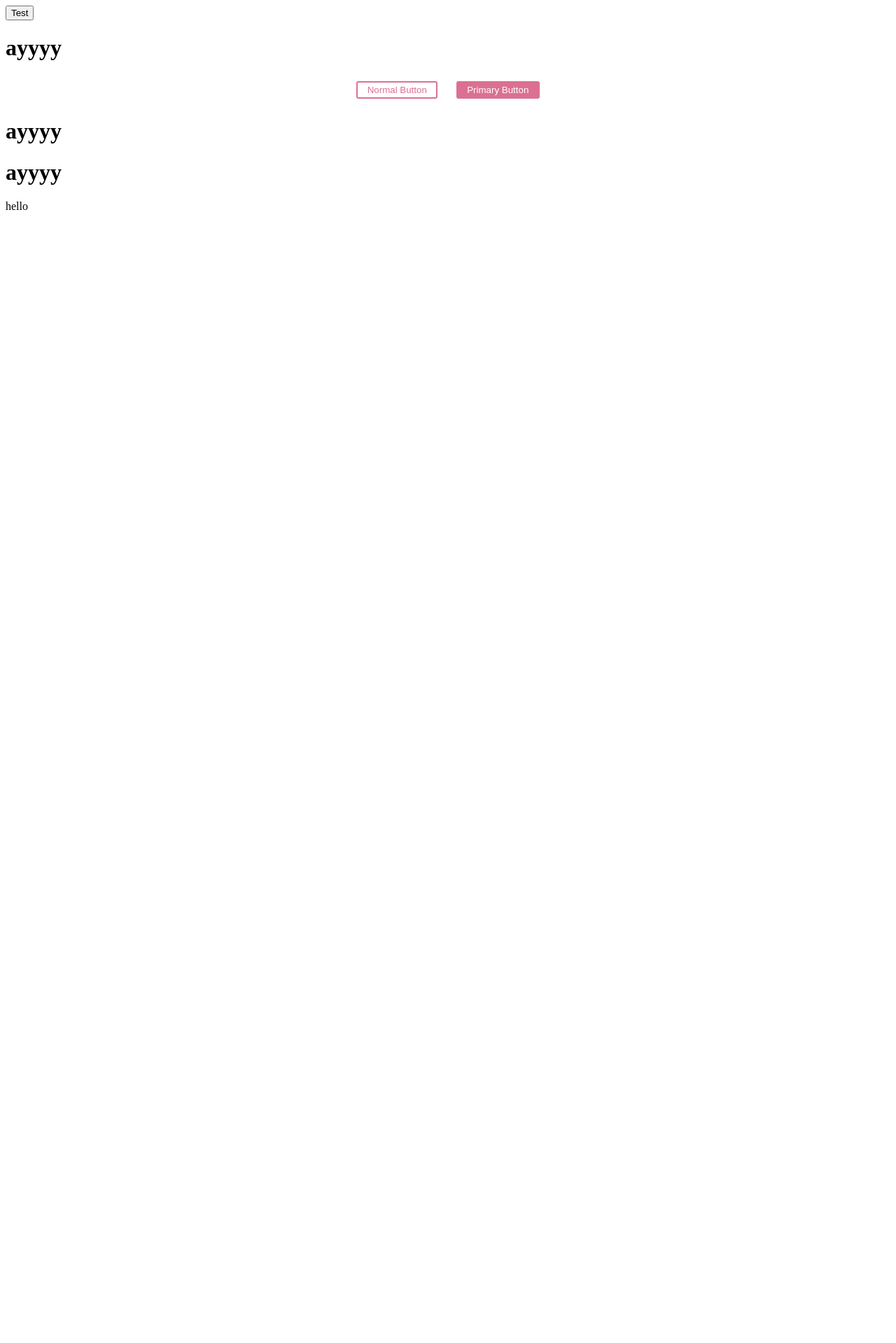
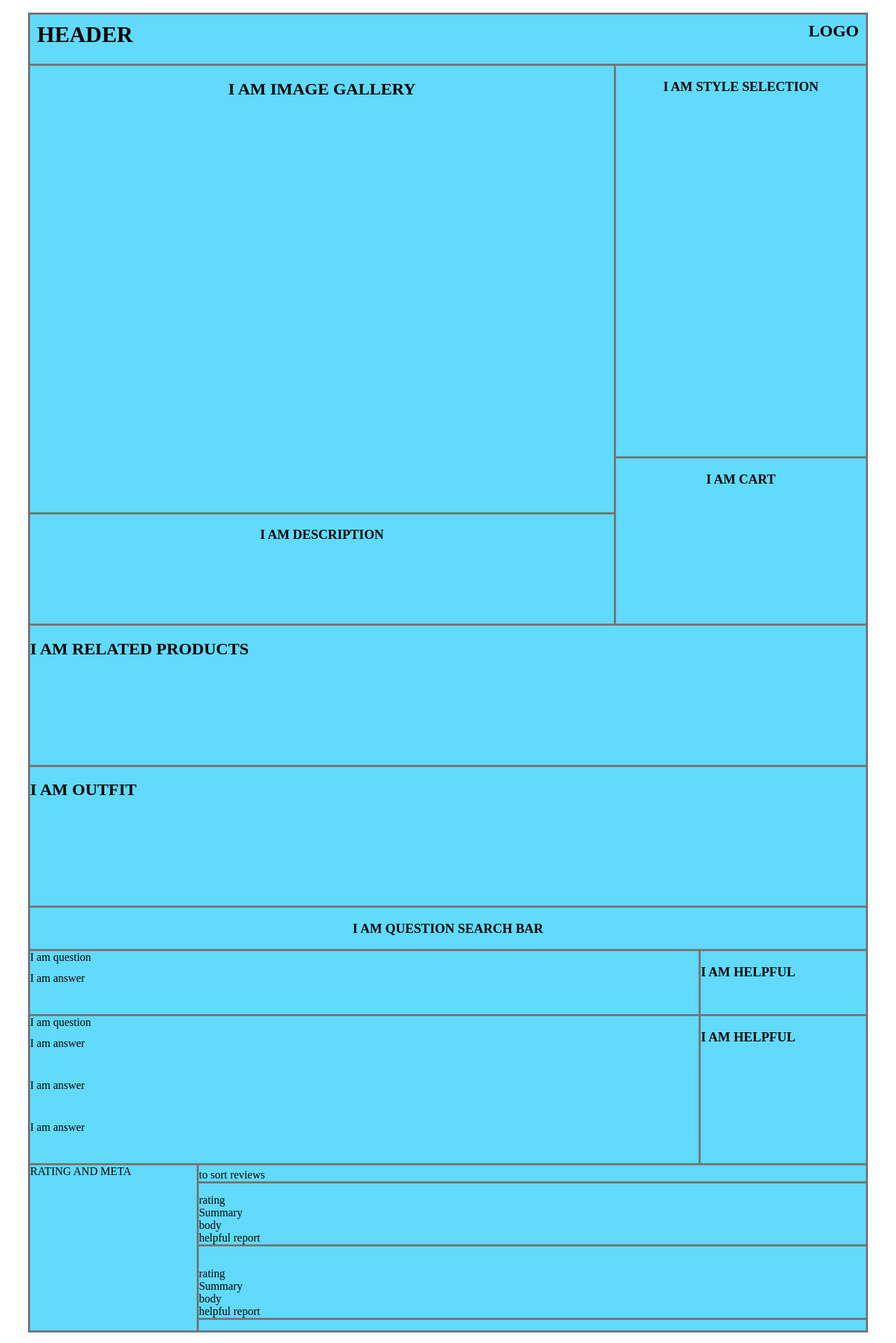
Before and after one commit to sabassegovia/SDC_Overview, a React app: page / in a window 1280 px wide. Shown: the top 1919 px of the page at 70% size. Before the commit the page ends 800 px from the top, so only its background shows below. Built offline with nearby package versions, Linux system fonts and the light colour scheme; no server answers.

Commit message:
skeleton wireframe implanted

```diff
--- a/client/src/components/Overview.jsx
+++ b/client/src/components/Overview.jsx
@@ -1,4 +1,12 @@
 import React from 'react';
+import AddToCart from './OverviewComponents/AddToCart.jsx'
+import ImageGallery from './OverviewComponents/ImageGallery.jsx'
+import ProductInformation from './OverviewComponents/ProductInformation.jsx'
+import StyleSelector from './OverviewComponents/StyleSelector.jsx'
+import axios from 'axios';
+import {Axios} from "../AxiosConfig.js"
+
+
 
 class Overview extends React.Component {
   constructor(props) {
@@ -11,9 +19,25 @@ class Overview extends React.Component {
 
   render() {
     return (
-      <h1>ayyyy</h1>
+      <div className = "product-overview-container">
+        <div className = "image-gallery-product-description">
+        <main className = "image-gallery">
+          <section><h1>I AM IMAGE GALLERY</h1></section>
+        </main>
+        <section className = "product-description"><h3>I AM DESCRIPTION</h3></section>
+          </div>
+          <aside className = "style-selection-cart">
+            <section className = "style-selection" ><h1>I AM STYLE SELECTION</h1></section>
+            <section className = "cart"><h1>I AM CART</h1></section>
+          </aside>
+      </div>
     );
   };
 }
 
 export default Overview;
+
+{/* <ImageGallery />
+        <ProductInformation />
+        <StyleSelector />
+        <AddToCart /> */}
--- /dev/null
+++ b/client/src/components/OverviewComponents/AddToCart.jsx
@@ -0,0 +1,20 @@
+import React from 'react';
+
+
+class AddToCart extends React.Component {
+  constructor(props) {
+    super(props);
+
+    this.state = {
+
+    }
+  }
+
+  render() {
+    return (
+      <h1>AddToCart</h1>
+    );
+  };
+}
+
+export default AddToCart;
--- /dev/null
+++ b/client/src/components/OverviewComponents/ImageGallery.jsx
@@ -0,0 +1,20 @@
+import React from 'react';
+
+
+class ImageGallery extends React.Component {
+  constructor(props) {
+    super(props);
+
+    this.state = {
+
+    }
+  }
+
+  render() {
+    return (
+      <h1>ImageGallery</h1>
+    );
+  };
+}
+
+export default ImageGallery;
--- /dev/null
+++ b/client/src/components/OverviewComponents/ProductInformation.jsx
@@ -0,0 +1,20 @@
+import React from 'react';
+
+
+class ProductInformation extends React.Component {
+  constructor(props) {
+    super(props);
+
+    this.state = {
+
+    }
+  }
+
+  render() {
+    return (
+      <h1>ProductInformation</h1>
+    );
+  };
+}
+
+export default ProductInformation;
--- /dev/null
+++ b/client/src/components/OverviewComponents/StyleSelector.jsx
@@ -0,0 +1,20 @@
+import React from 'react';
+
+
+class StyleSelector extends React.Component {
+  constructor(props) {
+    super(props);
+
+    this.state = {
+
+    }
+  }
+
+  render() {
+    return (
+      <h1>StyleSelector</h1>
+    );
+  };
+}
+
+export default StyleSelector;
--- a/client/src/components/QnA.jsx
+++ b/client/src/components/QnA.jsx
@@ -30,16 +30,32 @@ class QnA extends React.Component {
     }
   }
 
-
-
   render() {
     return (
       <div>
-        <Container>
-          <Button>Normal Button</Button>
-          <Button primary>Primary Button</Button>
-        </Container>
-        <h1>ayyyy</h1>
+        <section className = "qa-search-container">
+          <div className = "qa-search"><h3>I AM QUESTION SEARCH BAR</h3></div>
+          <div className = "question-answer-helpful-container">
+
+            <div className = "question-answer-container">
+              <section className = "question">I am question</section>
+              <section className = "answer">I am answer</section>
+            </div>
+            <section className = "helpful"><h3>I AM HELPFUL</h3></section>
+          </div>
+
+          <div className = "question-answer-helpful-container">
+
+            <div className = "question-answer-container">
+              <section className = "question">I am question</section>
+              <section className = "answer">I am answer</section>
+              <section className = "answer">I am answer</section>
+              <section className = "answer">I am answer</section>
+            </div>
+            <section className = "helpful"><h3>I AM HELPFUL</h3></section>
+          </div>
+
+        </section>
       </div>
     );
   };
--- a/client/src/components/Ratings.jsx
+++ b/client/src/components/Ratings.jsx
@@ -11,7 +11,31 @@ class Ratings extends React.Component {
 
   render() {
     return (
-      <h1>ayyyy</h1>
+      <section className = "ratings-reviews-container">
+
+          <section className = "ratings-meta-container">
+            <div>RATING AND META</div>
+          </section>
+
+          <div className = "reviews-container">
+            <nav className = "reviews-header">to sort reviews</nav>
+            <section className = "review-container">
+              <div>rating</div>
+              <div>Summary</div>
+              <div>body</div>
+              <div>helpful report</div>
+
+            </section>
+
+            <section className = "review-container">
+              <div>rating</div>
+              <div>Summary</div>
+              <div>body</div>
+              <div>helpful report</div>
+
+            </section>
+          </div>
+        </section>
     );
   };
 }
--- a/client/src/components/RelatedItems.jsx
+++ b/client/src/components/RelatedItems.jsx
@@ -11,7 +11,10 @@ class RelatedItems extends React.Component {
 
   render() {
     return (
-      <div>hello</div>
+      <div className = "related-products-outfits">
+          <section className = "related-products"><h1>I AM RELATED PRODUCTS</h1></section>
+          <section className = "outfits"><h1>I AM OUTFIT</h1></section>
+      </div>
     );
   };
 }
--- /dev/null
+++ b/client/src/index.css
@@ -0,0 +1,219 @@
+.App {
+  margin: 20px;
+  text-align: center;
+}
+
+.App-logo {
+  height: 40vmin;
+  pointer-events: none;
+}
+
+@media (prefers-reduced-motion: no-preference) {
+  .App-logo {
+    animation: App-logo-spin infinite 20s linear;
+  }
+}
+
+.App-header {
+
+  background-color: #282c34;
+  min-height: 100vh;
+  display: flex;
+  flex-direction: column;
+  align-items: center;
+  justify-content: center;
+  font-size: calc(10px + 2vmin);
+  color: white;
+}
+
+.App-link {
+  color: #61dafb;
+}
+
+@keyframes App-logo-spin {
+  from {
+    transform: rotate(0deg);
+  }
+  to {
+    transform: rotate(360deg);
+  }
+}
+
+.BIGCONTAINER {
+  display:flex;
+  flex-direction: row;
+  justify-content: center;
+}
+
+.container {
+  display: flex;
+  background-color: #61dafb;
+
+  flex-direction: column;
+  margin: 10px;
+  /* width: 1200px; */
+  min-width:1200px;
+  max-width:1400px;
+
+}
+
+.header {
+  display: flex;
+  border: 3px solid rgb(117, 117, 117);
+  justify-content: space-between;
+  align-content: space-around;
+  height: 70px;
+}
+.title {
+  margin: 10px
+}
+.logo {
+  margin: 10px
+}
+
+.product-overview-container {
+  display:flex;
+  flex-direction: row;
+  height: 800px;
+}
+
+.image-gallery-product-description {
+  display:flex;
+  flex-direction: column;
+  width: 70%;
+  border: 3px solid rgb(117, 117, 117);
+  border-top:none;
+}
+
+.image-gallery {
+  display:flex;
+  height: 80%;
+  justify-content: center;
+
+  border-bottom: 3px solid rgb(117, 117, 117);
+
+}
+.product-description {
+  display:flex;
+  justify-content: center;
+}
+
+
+.style-selection-cart {
+  display:flex;
+  flex-direction: column;
+  width: 30%;
+  border: 3px solid rgb(117, 117, 117);
+  border-top:none;
+  border-left:none;
+  align-items: center;
+}
+
+.style-selection {
+  display:flex;
+  flex-direction: column;
+  height: 70%;
+}
+
+
+.cart {
+  display: flex;
+  flex-direction: column;
+  width: 100%;
+  border-top: 3px solid rgb(117, 117, 117);
+  justify-content: center;
+  align-items: center;
+}
+
+
+
+.related-products-outfits {
+  display: flex;
+  flex-direction: column;
+  height: 400px;
+  border: 3px solid rgb(117, 117, 117);
+  border-top: none;
+
+
+}
+
+.related-products {
+  display: flex;
+  flex-direction: row;
+  height: 50%;
+  border-bottom: 3px solid rgb(117, 117, 117);
+}
+
+.outfits {
+  display: flex;
+  flex-direction: row;
+  height: 50%;
+}
+
+.qa-search-container {
+  display: flex;
+  flex-direction: column;
+  border: 3px solid rgb(117, 117, 117);
+  border-top:none
+}
+
+.qa-search {
+  display:flex;
+
+  justify-content: space-around;
+}
+
+.question-answer-helpful-container {
+  display: flex;
+  flex-direction: row;
+  border-top: 3px solid rgb(117, 117, 117);
+}
+
+.question-answer-container {
+  display: flex;
+  flex-direction: column;
+  width: 80%;
+  border-right: 3px solid rgb(117, 117, 117);
+}
+.question {
+  height: 30px;
+}
+.answer {
+  height: 60px;
+}
+
+.ratings-reviews-container {
+  display: flex;
+  flex-direction: row;
+  border: 3px solid rgb(117, 117, 117);
+  border-top:none;
+}
+
+.ratings-meta-container {
+  display: flex;
+  flex-direction: column;
+  width: 20%;
+  border-right: 3px solid rgb(117, 117, 117);
+
+}
+
+.reviews-container {
+  display: flex;
+  flex-direction: column;
+  width: 80%;
+}
+
+.reviews-header {
+  display: flex;
+  flex-direction: row;
+  margin-top: 5px;
+  border-bottom: 3px solid rgb(117, 117, 117);
+}
+
+.review-container {
+  display: flex;
+  flex-direction: column;
+  border-bottom: 3px solid rgb(117, 117, 117);
+  margin-top: 15px;
+  margin-bottom: 15px;
+}
--- a/client/src/index.jsx
+++ b/client/src/index.jsx
@@ -2,6 +2,7 @@ import React from 'react';
 import ReactDOM from 'react-dom/client';
 import axios from 'axios';
 import {Axios} from "./AxiosConfig.js"
+import "./index.css"
 
 
 import Overview from './components/Overview.jsx';
@@ -66,8 +67,6 @@ class App extends React.Component {
       .then(result => {
         console.log(result.data)
       })
-
-
     // Axios.put("")
     // Axios.post("")
 
@@ -76,13 +75,58 @@ class App extends React.Component {
   render() {
 
     return (
-      <div>
-        <button onClick = {this.test.bind(this)}>Test</button>
+
+      <div className = "BIGCONTAINER">
+        <div className = "container">
+
+        <header className = "header">
+          <h1 className = "title">HEADER</h1>
+          <h2 className = "logo">LOGO</h2>
+        </header>
+
+
+        {/* <div className = "product-overview-container">
+          <div className = "image-gallery-product-description">
+            <main className = "image-gallery">
+              <section><h1>I AM IMAGE GALLERY</h1></section>
+            </main>
+            <section className = "product-description"><h3>I AM DESCRIPTION</h3></section>
+          </div>
+          <aside className = "style-selection-cart">
+            <section className = "style-selection" ><h1>I AM STYLE SELECTION</h1></section>
+            <section className = "cart"><h1>I AM CART</h1></section>
+          </aside>
+
+        </div> */}
+
+
+
+
+
+
+
         <Overview overview = {this.state.overview}/>
+
+        <RelatedItems product_id = {this.state.overview.id}/>
+
         <QnA product_id = {this.state.overview.id}/>
+
         <Ratings product_id = {this.state.overview.id}/>
-        <RelatedItems product_id = {this.state.overview.id}/>
+
+
+
+
+        </div>
+
+
+
+
+
+
       </div>
+
+
+
     );
   };
 }
--- a/package.json
+++ b/package.json
@@ -44,6 +44,7 @@
     "@testing-library/react": "^13.0.0",
     "babel-jest": "^27.5.1",
     "babel-plugin-styled-components": "^2.0.6",
+    "css-loader": "^6.7.1",
     "enzyme": "^3.11.0",
     "enzyme-adapter-react-16": "^1.15.6",
     "eslint": "^8.12.0",
@@ -51,6 +52,7 @@
     "jest": "^27.5.1",
     "jest-enzyme": "^7.1.2",
     "jest-styled-components": "^7.0.8",
+    "style-loader": "^3.3.1",
     "stylelint": "^14.6.1",
     "stylelint-config-recommended": "^7.0.0",
     "stylelint-config-styled-components": "^0.1.1",
--- a/webpack.config.js
+++ b/webpack.config.js
@@ -19,6 +19,10 @@ module.exports = {
           }
         }
       },
+      {
+        test: /\.css$/i,
+        use: ["style-loader", "css-loader"],
+      },
     ]
   },
   plugins: [
```
